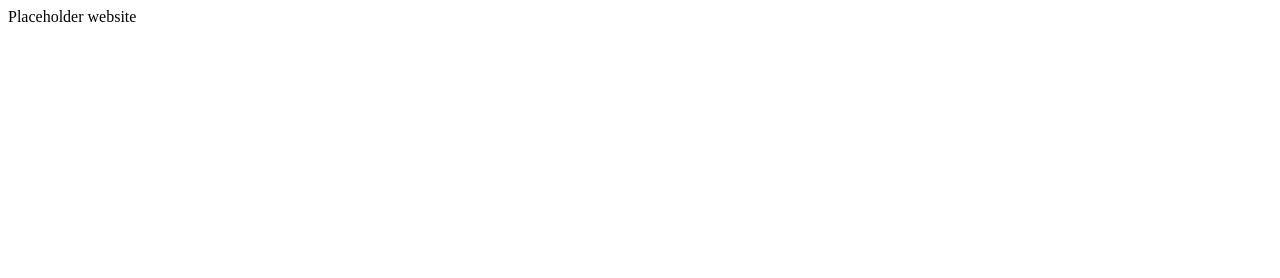
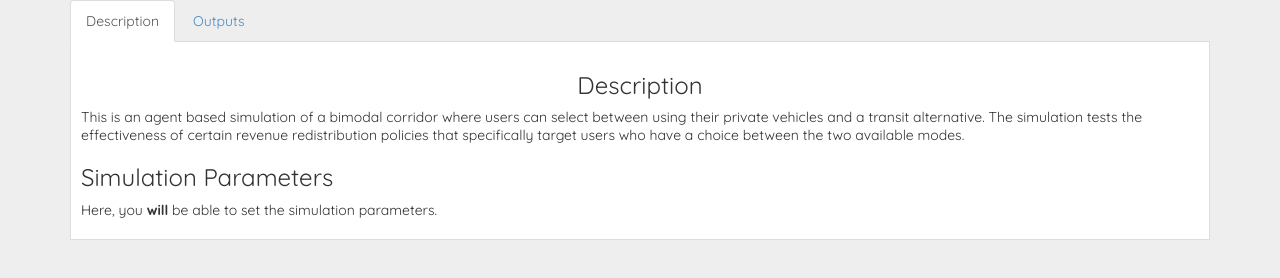
Before and after one commit to juanargote/bimodal_corridor, a plain HTML site: page index.html in a window 1280 px wide. Drawn offline with nearby package versions, Linux system fonts and the light colour scheme.

Commit message:
INITIAL HTML LAYOUT
Include a multi tab approach with an initial description of the
simulations, where eventually the user will be able to tweak various
parameters, and the output.

```diff
--- a/index.html
+++ b/index.html
@@ -1,15 +1,48 @@
-<html lang="en">
+<!DOCTYPE html>
+<html>
 
 <head>
+    <meta charset="utf-8">
 
-    <meta http-equiv="content-type" content="text/html; charset=utf-8">
-    <title>Title Goes Here</title>
+    <!-- libraries -->
+    <script type="text/javascript" src="https://cdnjs.cloudflare.com/ajax/libs/lodash.js/3.2.0/lodash.min.js"></script>
+    <script type="text/javascript" src="js/jquery-1.11.0.min.js"></script>
+    <script type="text/javascript" src="js/jquery-ui.min.js"></script>
+    <link rel="stylesheet" type="text/css" href="css/jquery-ui.min.css">
+    <link rel="stylesheet" type="text/css" href="css/bootstrap.min.css">
+    <link rel="stylesheet" type="text/css" href="css/bootstrap-theme.min.css">
+    <script type="text/javascript" src="js/bootstrap.min.js"></script>
+    <script type="text/javascript" src="js/d3.min.js"></script>
 
+    <!-- custom -->
+    <link rel="stylesheet" type="text/css" href="css/main.css">
 </head>
 
 <body>
-
-<p>Placeholder website</p>
-
+    <div class="container">
+        <!-- TABS -->
+        <div id="content">
+            <ul id="tabs" class="nav nav-tabs" data-tabs="tabs">
+                <li class="active">
+                    <a href="#main" data-toggle="tab">Description</a>
+                </li>
+                <li>
+                    <a href="#outputs" data-toggle="tab">Outputs</a>
+                </li>
+            </ul>
+            <div id="my-tab-content" class="tab-content">
+                <div class="tab-pane active" id="main">
+                    <h3 class="text-center">Description</h3>
+                    <p>This is an agent based simulation of a bimodal corridor where users can select between using their private vehicles and a transit alternative. The simulation tests the effectiveness of certain revenue redistribution policies that specifically target users who have a choice between the two available modes.</p>
+                    <h3>Simulation Parameters</h3>
+                    <p>Here, you <strong>will</strong> be able to set the simulation parameters.</p>
+                </div>
+                <div class="tab-pane" id="outputs">
+                    <h3 class="text-center">Outputs</h3>
+                </div>
+            </div>
+        </div>
+    </div>
+    <script type="text/javascript" src="js/simulation.js"></script>
+    <script type="text/javascript" src="js/visual.js"></script>
 </body>
-</html>
```
